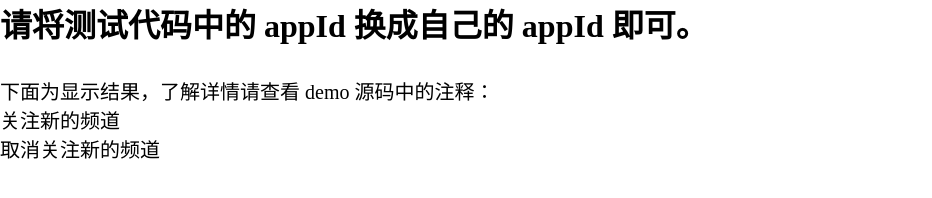
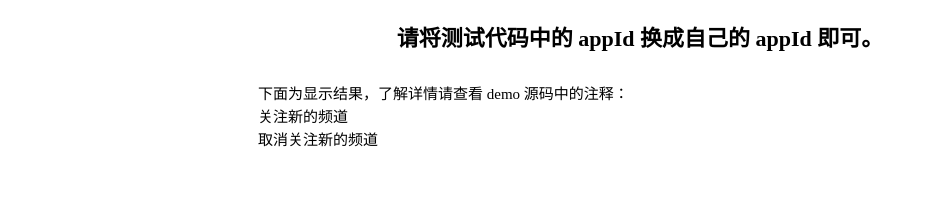
Before and after one commit to leancloud/js-push-sdk, a website: page demo/index.html in a window 1280 px wide. Shown: the whole page, without its empty margins (0-932 px from the left). Drawn offline with Linux system fonts and the light colour scheme; no server answers.

Commit message:
[feature] Demo 样式修改。

```diff
--- a/demo/style.css
+++ b/demo/style.css
@@ -3,10 +3,23 @@
     padding: 0px;
 }
 
+body {
+    padding-top: 20px;
+    text-align: center;
+    font-size: 13px;
+}
+
+h1 {
+    font-size: 22px;
+}
+
 #result {
+    text-align: left;
     margin-top: 30px;
+    padding-left: 20%;
 }
 
 #result p {
-    font-size: 20px;
+    font-size: 15px;
+    margin: 2px;
 }
```
